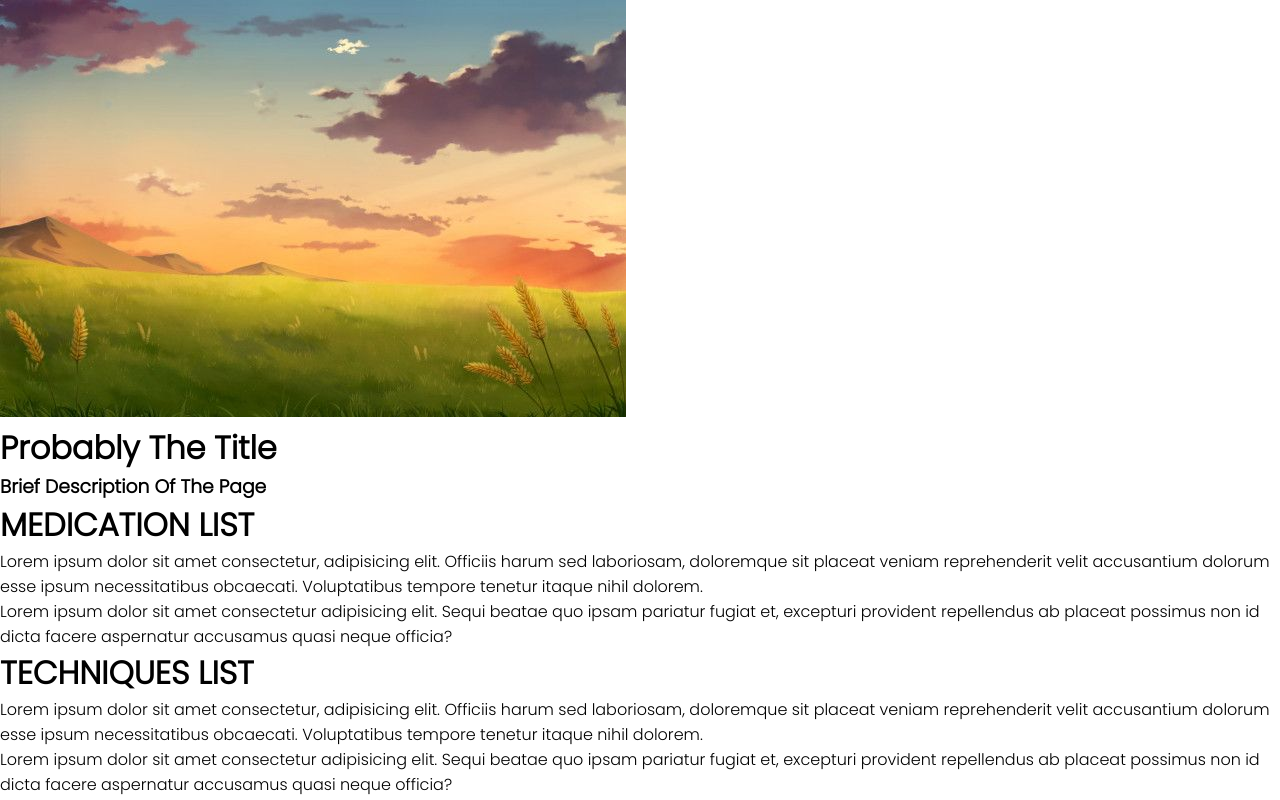
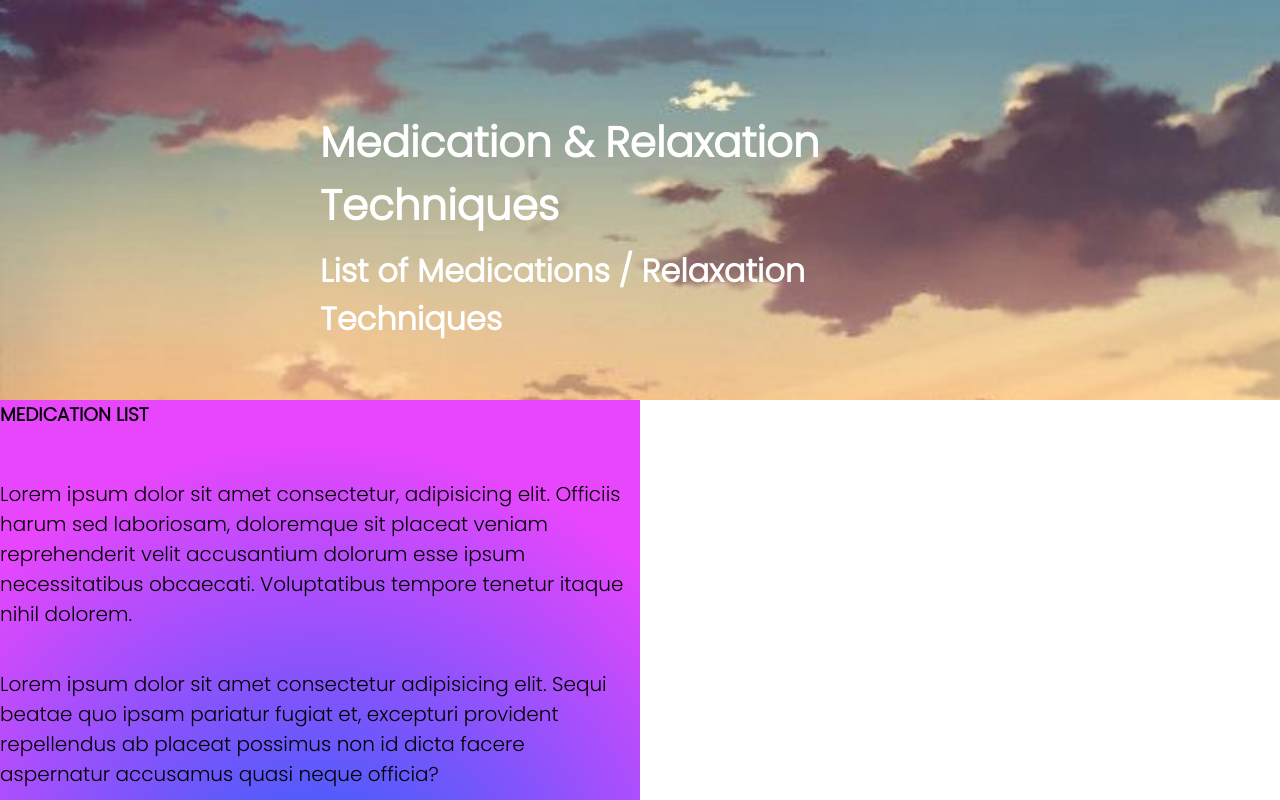
Before and after one commit to SebYanuardy/anxietyhelp, a plain HTML site: page medtech.html in a window 1280 px wide. Shown: the top 800 px of the page. Drawn offline with Linux system fonts and the light colour scheme.

Commit message:
Formatted the second Page
I formatted the second page, but the background doesn't work and I still need to work on a nav bar.

```diff
--- a/assets/css/stlye.css
+++ b/assets/css/stlye.css
@@ -120,3 +120,49 @@ center the picture but it isnt so check this out*/
         transform:scale(3);
     }
 }
+/* this does not work it only makes the background for the text only and nothing else figure out how to fix this */
+.medlist{
+    background: rgb(63,94,251);
+    background: radial-gradient(circle, rgba(63,94,251,1) 13%, rgba(232,70,252,1) 79%);
+}
+.banner{
+    height: 50vh;
+    width: 100%;
+    position: relative;
+}
+.banner img{
+    height: 100%;
+    width: 100%;
+    object-fit: cover;
+    object-position: top;
+}
+.author{
+    position:absolute;
+    top: 70%;
+    left: 50%;
+    transform: translate(-50%, -70%);
+    color: white;
+    text-shadow: 2px 2px 2px rgba(0,0,0,0◊);
+}
+.author h1{
+    font-size: 42px;
+}
+.author h3{
+    padding:10px 0px;
+    font-size: 32px;
+}
+.medlist,
+.techlist{
+    width: 50%;
+}
+.medlist h3,
+.techlist h3 {
+    font-size: 20px 0px;
+    padding-bottom: 30px;
+}
+.medlist p,
+.techlist p {
+    padding: 20px 0px;
+    font-size:20px;
+
+}
--- a/medtech.html
+++ b/medtech.html
@@ -14,23 +14,27 @@
 
 </head>
 <body>
+    <div class = "medcontent">
+
     <main>
         <div class = "banner" >
         <img src = " ./assets/imgs/banner-temp.jpg" alt = "">
         <div class="author">
-            <h1>Probably The Title</h1>
-            <h3>Brief Description Of The Page </h3>
+            <h1>Medication & Relaxation Techniques</h1>
+            <h3>List of Medications / Relaxation Techniques  </h3>
         </div>
         </div>
-        <div class="medtechtext">
+        <div class="medlist">
             <div class= "Medications">
-                <h1>MEDICATION LIST</h1>
+                <h3>MEDICATION LIST</h3>
                 <p>Lorem ipsum dolor sit amet consectetur, adipisicing elit. Officiis harum sed laboriosam, doloremque sit placeat veniam reprehenderit velit accusantium dolorum esse ipsum necessitatibus obcaecati.
                 Voluptatibus tempore tenetur itaque nihil dolorem.</p>
                 <p>Lorem ipsum dolor sit amet consectetur adipisicing elit. Sequi beatae quo ipsam pariatur fugiat et, excepturi provident repellendus ab placeat possimus non id dicta
                 facere aspernatur accusamus quasi neque officia?</p>
+        </div>
+        <div class = "techlist">
             <div class = "Technique">
-                <h1>TECHNIQUES LIST</h1>
+                <h3>TECHNIQUES LIST</h3>
                 <p>Lorem ipsum dolor sit amet consectetur, adipisicing elit. Officiis harum sed laboriosam, doloremque sit placeat veniam reprehenderit velit accusantium dolorum esse ipsum necessitatibus obcaecati.
                 Voluptatibus tempore tenetur itaque nihil dolorem.</p>
                 <p>Lorem ipsum dolor sit amet consectetur adipisicing elit. Sequi beatae quo ipsam pariatur fugiat et, excepturi provident repellendus ab placeat possimus non id dicta
@@ -39,7 +43,11 @@
 
             </div>
         </div>
+    </div>
+    </main>
 
     </main>
 </body>
+
+
 </html>
```
